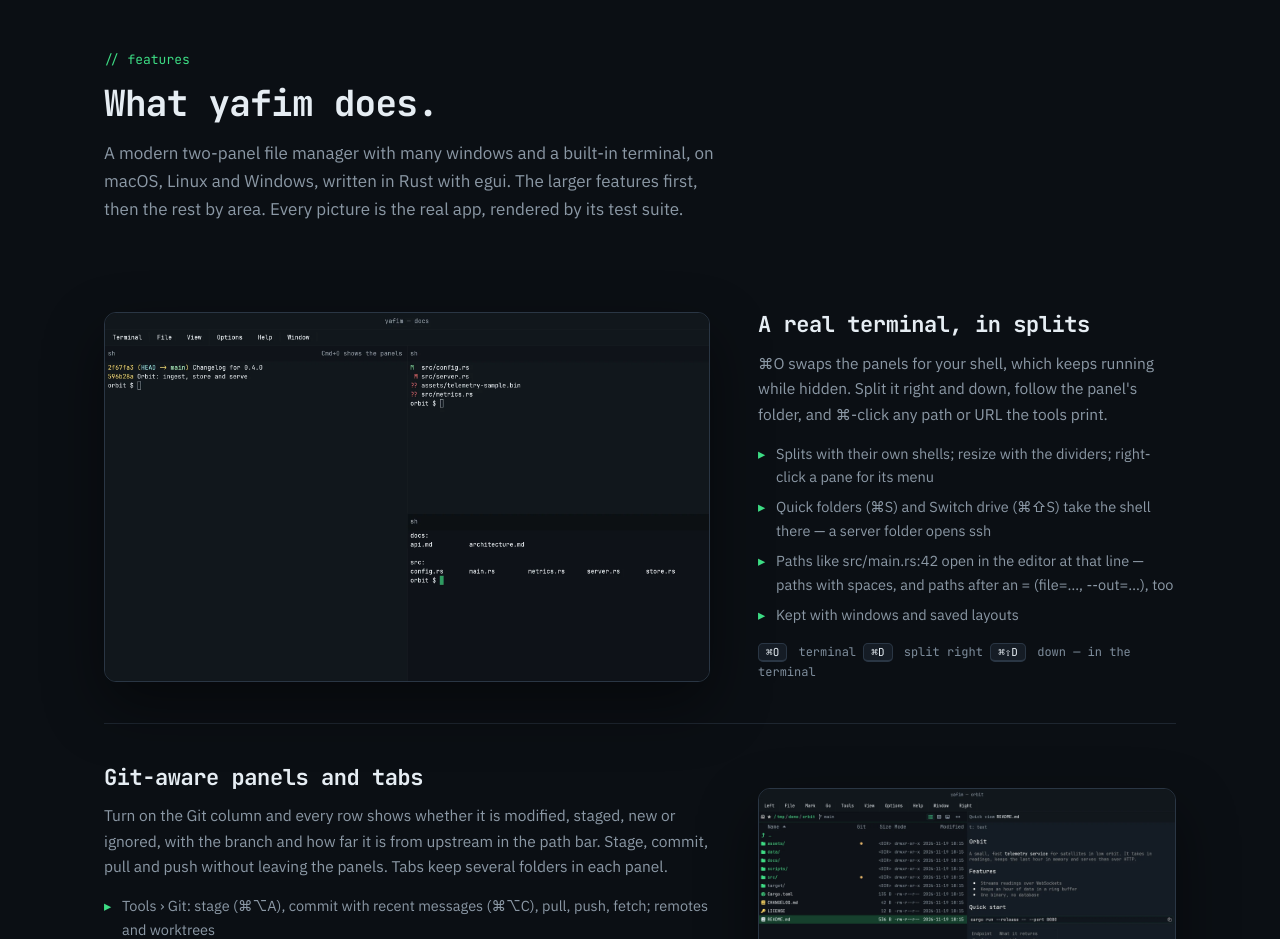
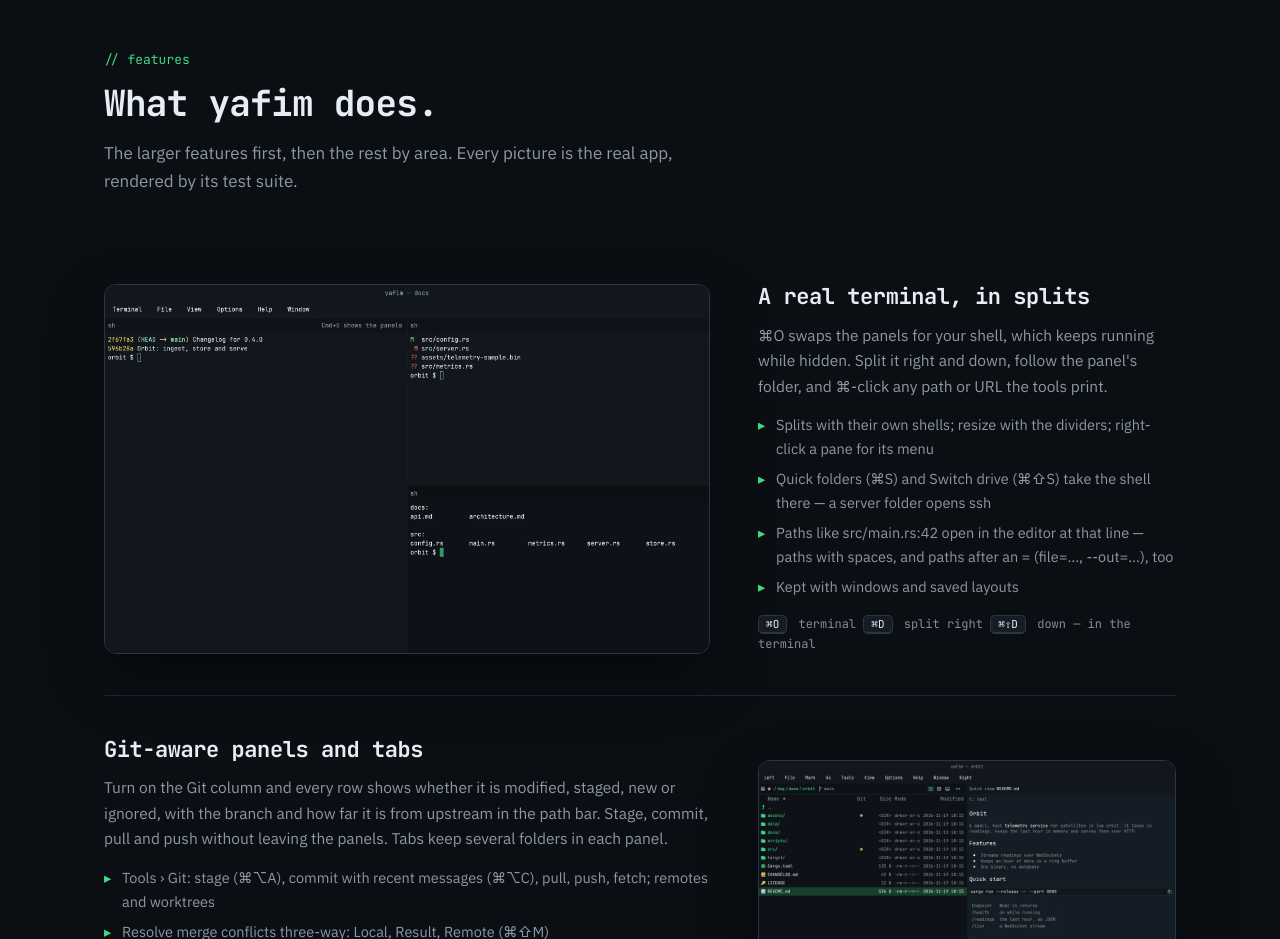
Before and after one commit to ancane/yafim, a plain HTML site: page index.html in a window 1280 px wide. Shown: the part 1460-2399 px from the top of the page. Drawn offline with Linux system fonts and the light colour scheme.

Commit message:
The site: no summary line under What yafim does
Co-Authored-By: Claude Opus 5.5 <noreply@anthropic.com>

```diff
--- a/index.html
+++ b/index.html
@@ -534,7 +534,7 @@
   <div class="wrap">
     <p class="kicker">// features</p>
     <h2>What yafim does.</h2>
-    <p class="sub">A modern two-panel file manager with many windows and a built-in terminal, on macOS, Linux and Windows, written in Rust with egui. The larger features first, then the rest by area. Every picture is the real app, rendered by its test suite.</p>
+    <p class="sub">The larger features first, then the rest by area. Every picture is the real app, rendered by its test suite.</p>
 
     <div class="show-row">
       <figure><a href="img/terminal-splits.webp"><img src="img/terminal-splits.webp" width="2048" height="1248" loading="lazy" alt="The built-in terminal split in three panes: git log on the left, git status and an ls listing on the right."></a></figure>
```
